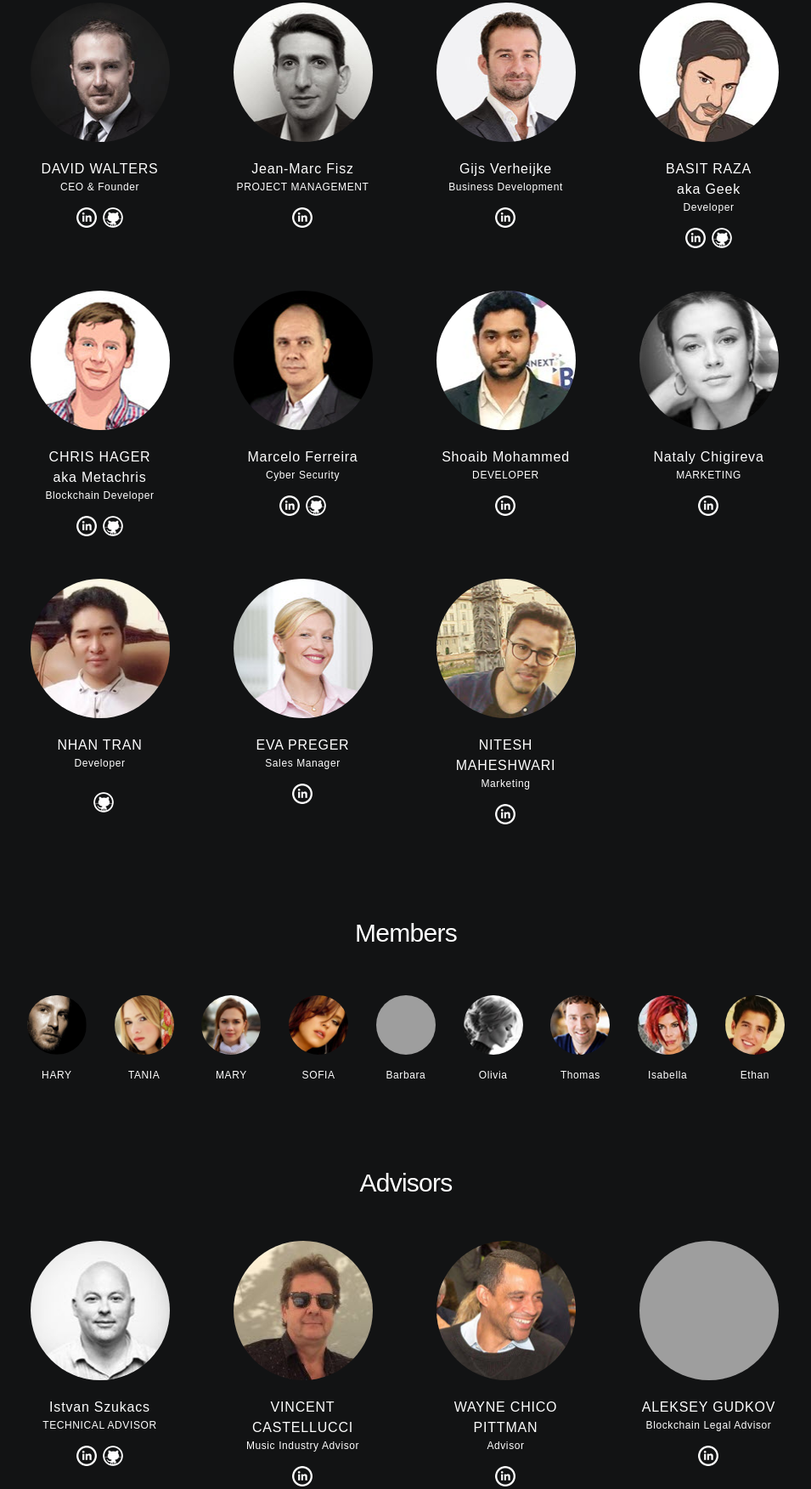
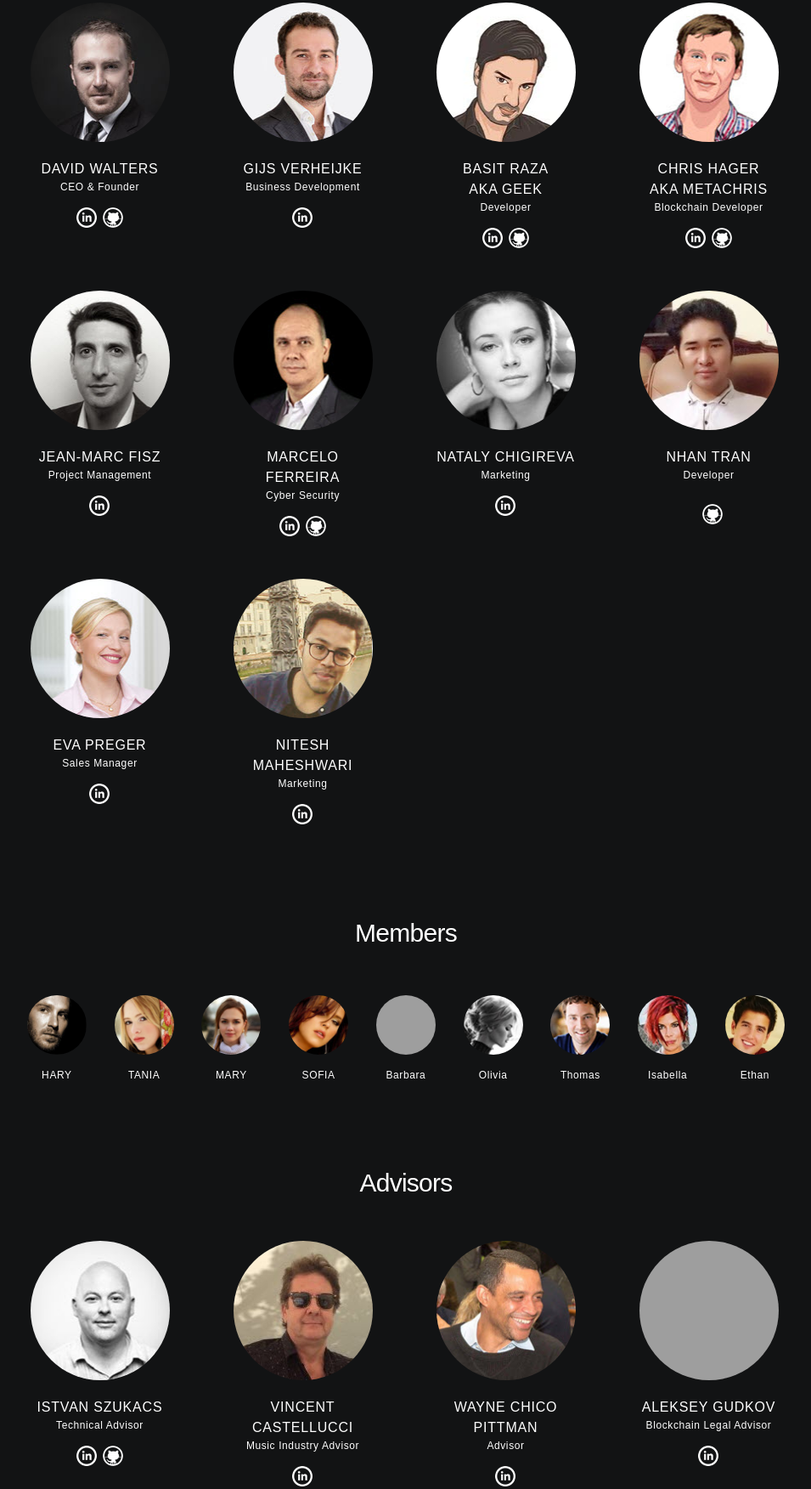
Before and after one commit to imusify/html-css, a plain HTML site: page about.html in a window 1280 px wide. Shown: the part 2084-3836 px from the top of the page at 85% size, without its empty margins (162-1117 px from the left). Drawn offline with Linux system fonts and the light colour scheme; grey boxes are pictures that could not be loaded.

Commit message:
update about

```diff
--- a/about.html
+++ b/about.html
@@ -74,19 +74,7 @@ If you are interested in contributing please check our Contributing Guidelines h
 								<a href="https://github.com/DavidWalters123" target="_blank" class="github-link"></a>
 								</div>
                             </div>
-							<div class="space-one"></div>
-							<div class="people-one">
-                                <div class="img">
-                                    <img src="images/peoples/16.jpg" alt=""/>
-									<div class="described"><span><br></span></div>
-                                </div>
-                                <div class="name">Jean-Marc Fisz</div>
-                                <div class="position">PROJECT MANAGEMENT</div>
-                                <div class="linkedin-github">
-                                <a href="https://www.linkedin.com/in/jean-marc-fisz-38573b80/?locale=en_US" target="_blank" class="linkedin-link-one"></a>
 
-								</div>
-                            </div>
 							<div class="space-one"></div>
 							<div class="people-one">
                                 <div class="img">
@@ -114,8 +102,9 @@ If you are interested in contributing please check our Contributing Guidelines h
 								</div>
                             </div>
 
-                            <div class="people-one">
-                                <div class="img">
+							<div class="space-one"></div>
+							<div class="people-one">
+								<div class="img">
                                     <img src="images/peoples/5.jpg" alt=""/>
 									<div class="described"><span><br>  </span></div>
                                 </div>
@@ -125,6 +114,20 @@ If you are interested in contributing please check our Contributing Guidelines h
                                 <a href="https://www.linkedin.com/in/hagerchristian/" target="_blank" class="linkedin-link"></a>
 								<a href="https://github.com/metachris" target="_blank" class="github-link"></a>
 								</div>
+                            </div>
+                            <div class="people-one">
+
+                                <div class="img">
+                                    <img src="images/peoples/16.jpg" alt=""/>
+									<div class="described"><span><br></span></div>
+                                </div>
+                                <div class="name">Jean-Marc Fisz</div>
+                                <div class="position">Project Management</div>
+                                <div class="linkedin-github">
+                                <a href="https://www.linkedin.com/in/jean-marc-fisz-38573b80/?locale=en_US" target="_blank" class="linkedin-link-one"></a>
+
+								</div>
+
                             </div>
 							<div class="space-one"></div>
 							<div class="people-one">
@@ -139,19 +142,7 @@ If you are interested in contributing please check our Contributing Guidelines h
 								<a href="https://github.com/ferreiramarcelo" target="_blank" class="github-link"></a>
 								</div>
                             </div>
-							<div class="space-one"></div>
-							<div class="people-one">
-                                <div class="img">
-                                    <img src="images/peoples/10.jpg" alt=""/>
-									<div class="described"><span><br>  </span></div>
-                                </div>
-                                <div class="name">Shoaib Mohammed</div>
-                                <div class="position">DEVELOPER</div>
-                                <div class="linkedin-github">
-                                <a href="https://www.linkedin.com/in/shoaib-a-169a649/" target="_blank" class="linkedin-link-one"></a>
 
-								</div>
-                            </div>
 							<div class="space-one"></div>
 							<div class="people-one">
                                 <div class="img">
@@ -159,13 +150,13 @@ If you are interested in contributing please check our Contributing Guidelines h
 									<div class="described"><span><br>  </span></div>
                                 </div>
                                 <div class="name">Nataly Chigireva</div>
-                                <div class="position">MARKETING</div>
+                                <div class="position">Marketing</div>
                                 <div class="linkedin-github">
                                 <a href="https://www.linkedin.com/in/nataliachigireva/" target="_blank" class="linkedin-link-one"></a>
 
 								</div>
                             </div>
-
+							<div class="space-one"></div>
                             <div class="people-one">
                                 <div class="img">
                                     <img src="images/peoples/3.jpg" alt=""/>
@@ -177,7 +168,6 @@ If you are interested in contributing please check our Contributing Guidelines h
                                 <a href="https://github.com/thanhnhan290488" target="_blank" class="github-link-one"></a>
 								</div>
                             </div>
-							<div class="space-one"></div>
                             <div class="people-one">
                                 <div class="img">
                                     <img src="images/peoples/2.jpg" alt=""/>
@@ -282,7 +272,7 @@ If you are interested in contributing please check our Contributing Guidelines h
 											<div class="described"><span><br>  </span></div>
 										</div>
 										<div class="name">Istvan Szukacs</div>
-										<div class="position">TECHNICAL ADVISOR</div>
+										<div class="position">Technical Advisor</div>
 										<div class="linkedin-github">
 											<a href="https://www.linkedin.com/in/iszukacs/" target="_blank" class="linkedin-link"></a>
 											<a href="https://github.com/l1x" target="_blank" class="github-link"></a>
@@ -345,7 +335,7 @@ If you are interested in contributing please check our Contributing Guidelines h
 											<div class="described"><span><br> </span></div>
 										</div>
 										<div class="name">Brenn Hill</div>
-										<div class="position">BLOCK CHAIN ADVISOR </div>
+										<div class="position">Block Chain Advisor</div>
 										<div class="linkedin-github">
 											<a href="https://www.linkedin.com/in/brennhill/" target="_blank" class="linkedin-link"></a>
 											<a href="https://github.com/brennhill" target="_blank" class="github-link"></a>
--- a/css/stylesAbout.css
+++ b/css/stylesAbout.css
@@ -166,7 +166,7 @@ body {
       font-size: 16px;
       line-height: 1.5;
       letter-spacing: .05em;
-
+	  text-transform: uppercase;
 	  }
     .about-block .people-one .position {
       width: 164px;
```
Also changed, not shown: following.html (+23 -33 lines), index.html (+23 -33 lines), statics.html (+23 -33 lines), css/styles.css.
